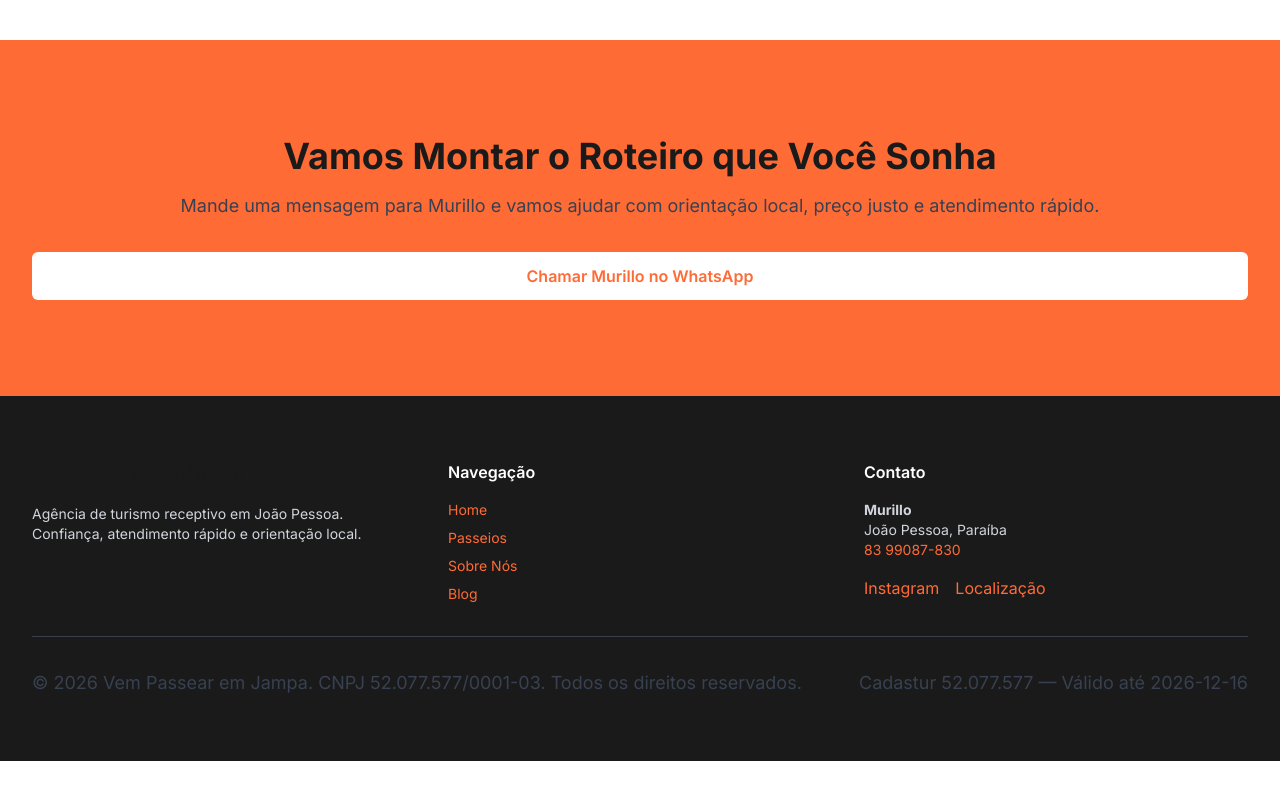
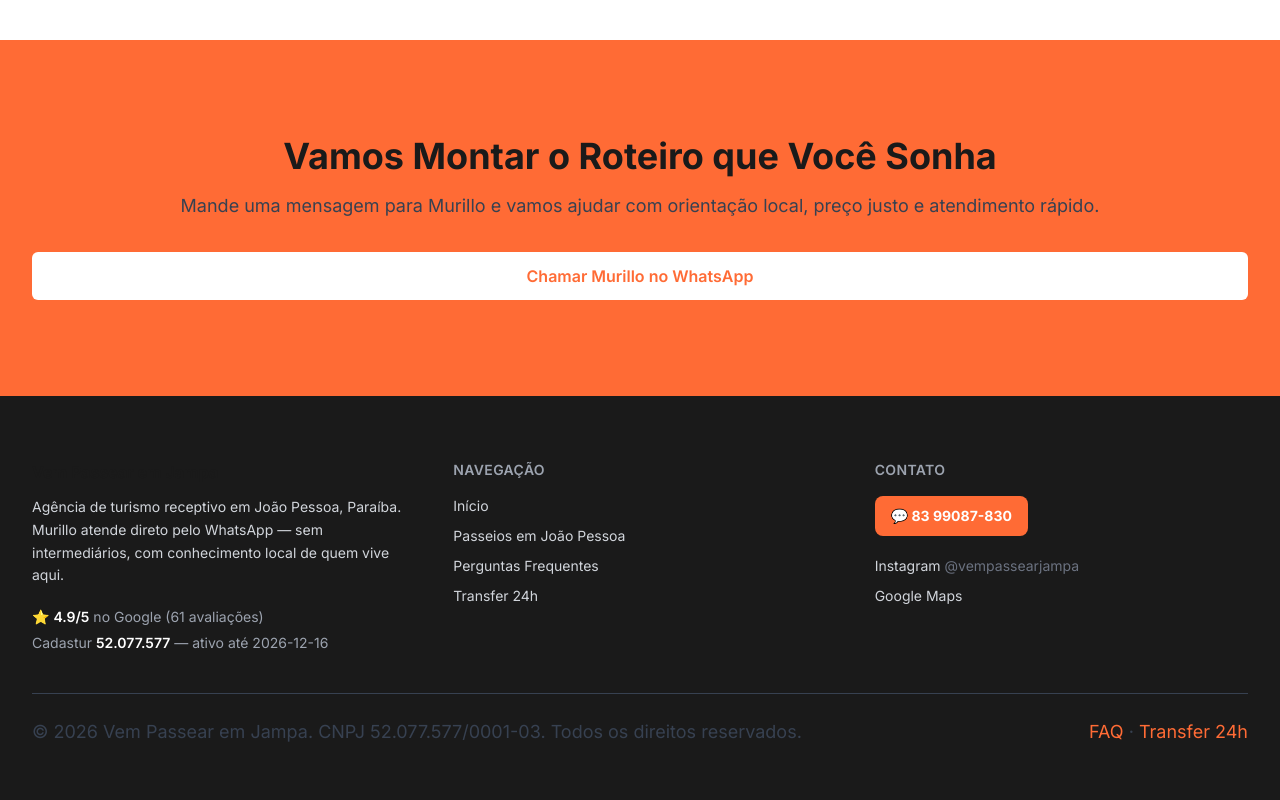
Before and after one commit to MurilloAffonso/cerebro-jampa, a Next.js app in the folder _site/: page / in a window 1280 px wide. Shown: the part 2904-3704 px from the top of the page. Before the commit the page ends 3665 px from the top, so only its background shows below. Built offline with nearby package versions, Linux system fonts and the light colour scheme.

Commit message:
feat(site): atualiza footer com confiança e links principais

```diff
--- a/_site/components/Footer.tsx
+++ b/_site/components/Footer.tsx
@@ -1,13 +1,16 @@
 /**
  * Footer
  *
- * Inclui:
- * - NAP: Nome, Endereço, Telefone (consistente em todos os places)
- * - Links rápidos
- * - Redes sociais
- * - Copyright
+ * Estrutura aprovada (ISSUE-07 / CONTEXT.md):
+ *   Col 1 — Sobre a Vem Passear (bloco texto — sem página /sobre)
+ *   Col 2 — Navegação (Início, Passeios, FAQ, Transfer 24h)
+ *   Col 3 — Contato + redes sociais
+ *   Bottom — CNPJ · Cadastur · copyright
  *
- * Fonte: _memoria/decisoes-estrategicas.md (Regra 6: NAP Consistente)
+ * Regras:
+ *   - /sobre NÃO tem página própria — aparece como bloco de texto aqui
+ *   - Blog NÃO aparece
+ *   - Dados de confiança vindos exclusivamente de data/empresa.ts
  */
 
 import Link from "next/link";
@@ -16,91 +19,128 @@ import { empresa, paginasInfo } from "@/data/empresa";
 export function Footer() {
   return (
     <footer className="bg-dark text-white">
-      {/* Main Footer */}
       <div className="container-safe py-12 md:py-16">
-        <div className="grid grid-cols-1 md:grid-cols-3 gap-8 mb-8">
-          {/* Brand */}
+        <div className="grid grid-cols-1 md:grid-cols-3 gap-8 md:gap-12 mb-10">
+
+          {/* ── Col 1: Sobre ── */}
           <div>
-            <h3 className="font-bold text-lg mb-4">{empresa.nome}</h3>
-            <p className="text-gray-300 text-sm">
-              Agência de turismo receptivo em João Pessoa. Confiança, atendimento rápido e
-              orientação local.
+            <h3 className="font-bold text-base mb-3">{empresa.nome}</h3>
+            <p className="text-gray-300 text-sm leading-relaxed mb-5">
+              Agência de turismo receptivo em João Pessoa, Paraíba. Murillo atende direto
+              pelo WhatsApp — sem intermediários, com conhecimento local de quem vive aqui.
             </p>
+
+            {/* Dados de confiança */}
+            <ul className="space-y-1.5 text-sm text-gray-400">
+              <li>
+                ⭐{" "}
+                <span className="text-white font-semibold">
+                  {empresa.rating.valor}/5
+                </span>{" "}
+                no Google ({empresa.rating.totalAvaliacoes} avaliações)
+              </li>
+              <li>
+                Cadastur{" "}
+                <span className="text-white font-semibold">{empresa.cadastur}</span>
+                {" "}— ativo até {empresa.cadasturValido}
+              </li>
+            </ul>
           </div>
 
-          {/* Links */}
+          {/* ── Col 2: Navegação ── */}
           <div>
-            <h4 className="font-semibold mb-4">Navegação</h4>
-            <ul className="space-y-2 text-sm text-gray-300">
+            <h4 className="font-semibold text-sm uppercase tracking-wide text-gray-400 mb-4">
+              Navegação
+            </h4>
+            <ul className="space-y-2.5 text-sm">
               <li>
-                <Link href="/" className="hover:text-primary transition">
-                  Home
+                <Link href="/" className="text-gray-300 hover:text-primary transition-colors">
+                  Início
                 </Link>
               </li>
               <li>
-                <Link href="/passeios" className="hover:text-primary transition">
-                  Passeios
+                <Link href="/passeios" className="text-gray-300 hover:text-primary transition-colors">
+                  Passeios em João Pessoa
                 </Link>
               </li>
               <li>
-                <Link href="/sobre" className="hover:text-primary transition">
-                  Sobre Nós
+                <Link href="/faq" className="text-gray-300 hover:text-primary transition-colors">
+                  Perguntas Frequentes
                 </Link>
               </li>
               <li>
-                <Link href="/blog" className="hover:text-primary transition">
-                  Blog
+                <Link
+                  href="/servicos/transfer-24h"
+                  className="text-gray-300 hover:text-primary transition-colors"
+                >
+                  Transfer 24h
                 </Link>
               </li>
             </ul>
           </div>
 
-          {/* Contact */}
+          {/* ── Col 3: Contato ── */}
           <div>
-            <h4 className="font-semibold mb-4">Contato</h4>
-            <p className="text-sm text-gray-300 mb-4">
-              <strong>Murillo</strong>
-              <br />
-              João Pessoa, Paraíba
-              <br />
+            <h4 className="font-semibold text-sm uppercase tracking-wide text-gray-400 mb-4">
+              Contato
+            </h4>
+
+            {/* CTA WhatsApp */}
             <a
-                href={paginasInfo.whatsappHref}
+              href={`${empresa.contato.whatsappLink}?text=Oi%2C+quero+informações+sobre+os+passeios`}
               target="_blank"
               rel="noopener noreferrer"
-                className="hover:text-primary transition"
+              className="inline-flex items-center gap-2 bg-primary hover:bg-accent text-white font-bold text-sm px-4 py-2.5 rounded-lg transition-colors mb-5"
+              aria-label="Falar no WhatsApp"
             >
-                {paginasInfo.whatsappDisplay}
+              💬 {paginasInfo.whatsappDisplay}
             </a>
-            </p>
-            <div className="flex gap-4">
+
+            {/* Redes sociais — somente as confirmadas em empresa.ts */}
+            <ul className="space-y-2.5 text-sm">
+              {empresa.rede.instagram.url && (
+                <li>
                   <a
-                href={paginasInfo.instagramUrl}
+                    href={empresa.rede.instagram.url}
                     target="_blank"
                     rel="noopener noreferrer"
-                aria-label="Instagram"
-                className="hover:text-primary transition"
+                    className="text-gray-300 hover:text-primary transition-colors"
+                    aria-label="Instagram da Vem Passear"
                   >
-                Instagram
+                    Instagram{" "}
+                    <span className="text-gray-500">{empresa.rede.instagram.handle}</span>
                   </a>
+                </li>
+              )}
+              {empresa.rede.googleMaps && (
+                <li>
                   <a
-                href={paginasInfo.googleMapsUrl}
+                    href={empresa.rede.googleMaps}
                     target="_blank"
                     rel="noopener noreferrer"
-                aria-label="Google Maps"
-                className="hover:text-primary transition"
+                    className="text-gray-300 hover:text-primary transition-colors"
+                    aria-label="Ver no Google Maps"
                   >
-                Localização
+                    Google Maps
                   </a>
-            </div>
+                </li>
+              )}
+            </ul>
           </div>
         </div>
 
-        {/* Bottom Bar */}
-        <div className="border-t border-gray-700 pt-8 flex flex-col md:flex-row justify-between items-center text-sm text-gray-400">
+        {/* ── Bottom bar ── */}
+        <div className="border-t border-gray-700 pt-6 flex flex-col sm:flex-row justify-between items-start sm:items-center gap-2 text-xs text-gray-500">
+          <p>© 2026 {empresa.nome}. CNPJ {empresa.cnpj}. Todos os direitos reservados.</p>
           <p>
-            © 2026 {empresa.nome}. CNPJ {empresa.cnpj}. Todos os direitos reservados.
+            <Link href="/faq" className="hover:text-gray-300 transition-colors">
+              FAQ
+            </Link>
+            {" · "}
+            <Link href="/servicos/transfer-24h" className="hover:text-gray-300 transition-colors">
+              Transfer 24h
+            </Link>
           </p>
-          <p>Cadastur {empresa.cadastur} — Válido até {empresa.cadasturValido}</p>
         </div>
       </div>
     </footer>
```
Lines whose indentation alone changed are shown as unchanged.
